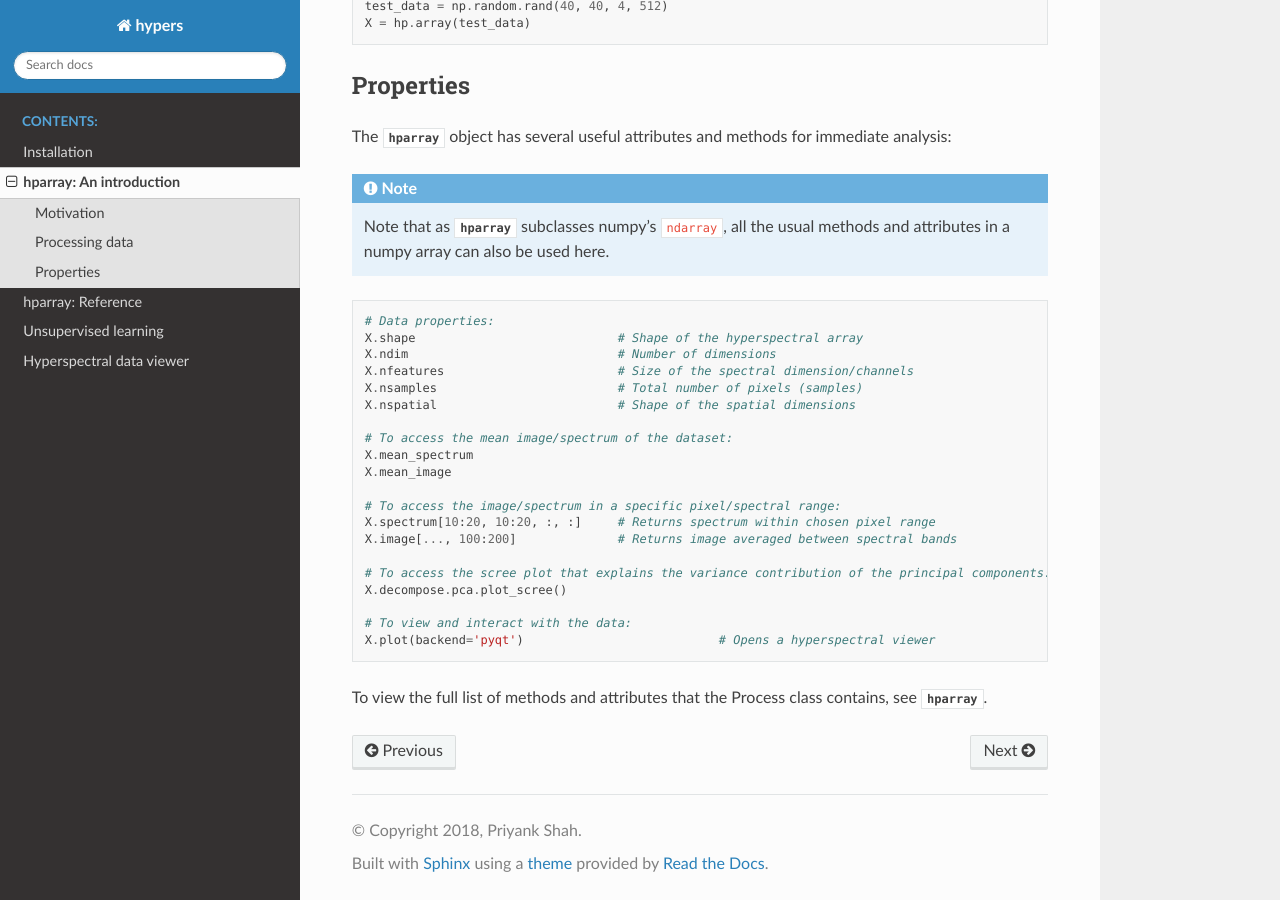
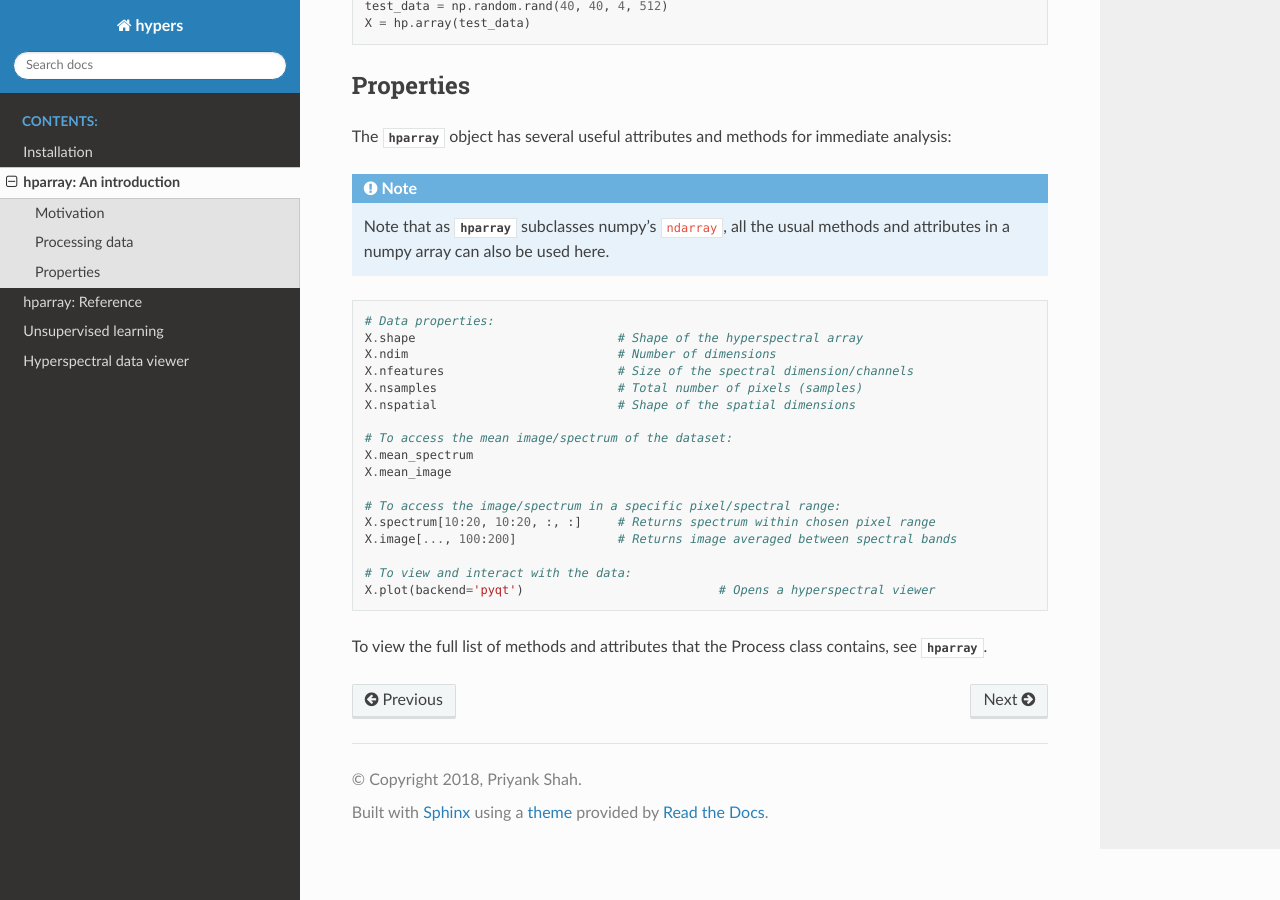
Before and after one commit to priyankshah7/hypers, a Sphinx documentation site: the page built from docs/source/dataset.rst, in a window 1280 px wide and 900 px high, scrolled down 876 px. Built offline with Sphinx 7.4.7 and the Read the Docs theme 2.0.0, drawn with Linux system fonts in a browser that asks for light colours.

Commit message:
updated docs

```diff
--- a/docs/source/dataset.rst
+++ b/docs/source/dataset.rst
@@ -63,9 +63,6 @@
     X.spectrum[10:20, 10:20, :, :]     # Returns spectrum within chosen pixel range
     X.image[..., 100:200]              # Returns image averaged between spectral bands
 
-    # To access the scree plot that explains the variance contribution of the principal components:
-    X.decompose.pca.plot_scree()
-
     # To view and interact with the data:
     X.plot(backend='pyqt')                           # Opens a hyperspectral viewer
 
```
